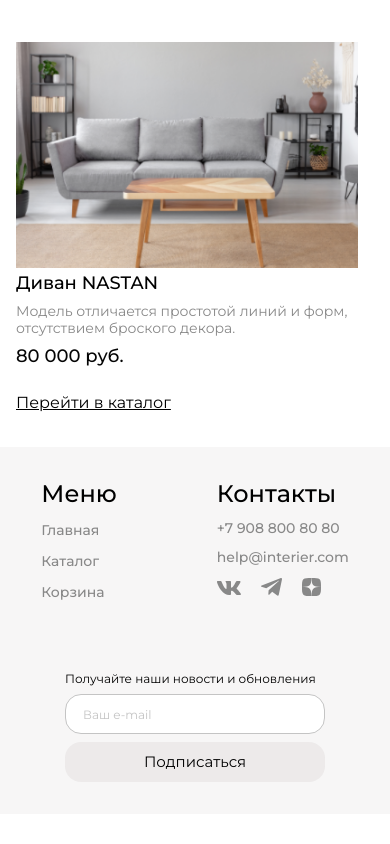
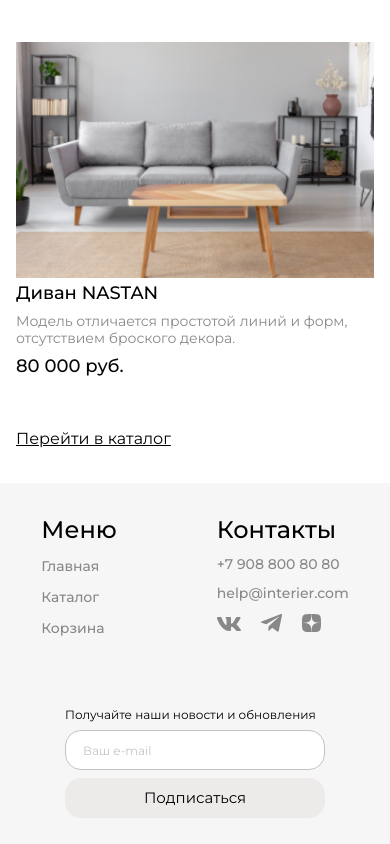
Before and after one commit to Luno-s/Luno-s.github.io, a plain HTML site: page index.html in a window 390 px wide. Shown: the part 5694-6538 px from the top of the page. Before the commit the page ends 6508 px from the top, so only its background shows below. Drawn offline with nearby package versions, Linux system fonts and the light colour scheme; files that its build step writes are made by us from their sources.

Commit message:
Update _mobail.scss

```diff
--- a/_mobail.scss
+++ b/_mobail.scss
@@ -118,7 +118,7 @@
     }
 
     .product {
-        width: 342px;
+        width: auto;
         height: 349px;
 
         &-content {
@@ -214,7 +214,7 @@
     .link {
         &-box {
             margin-bottom: 0;
-            padding-top: 0
+            padding-top: 36px;
         }
 
     }
```
